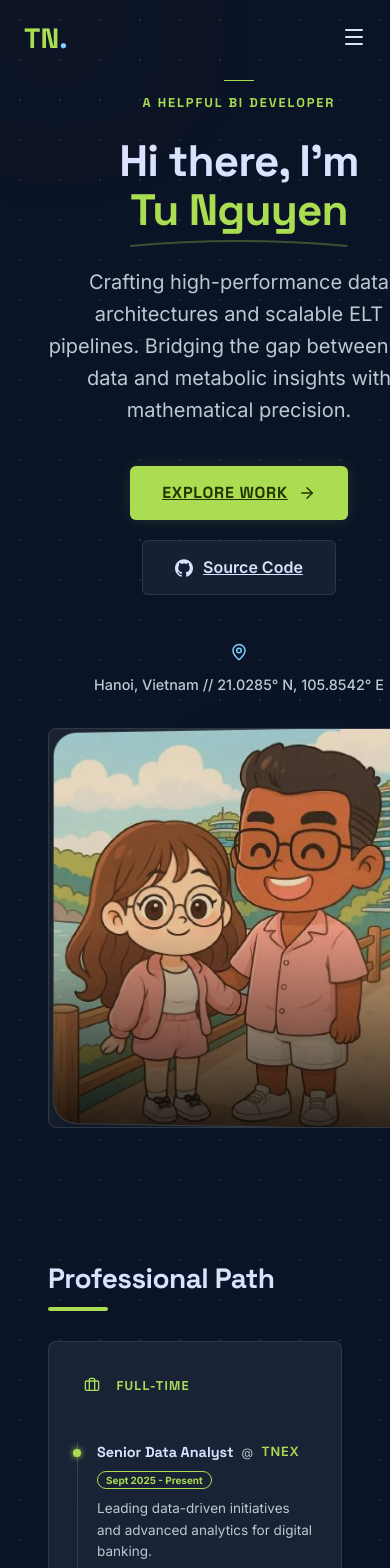
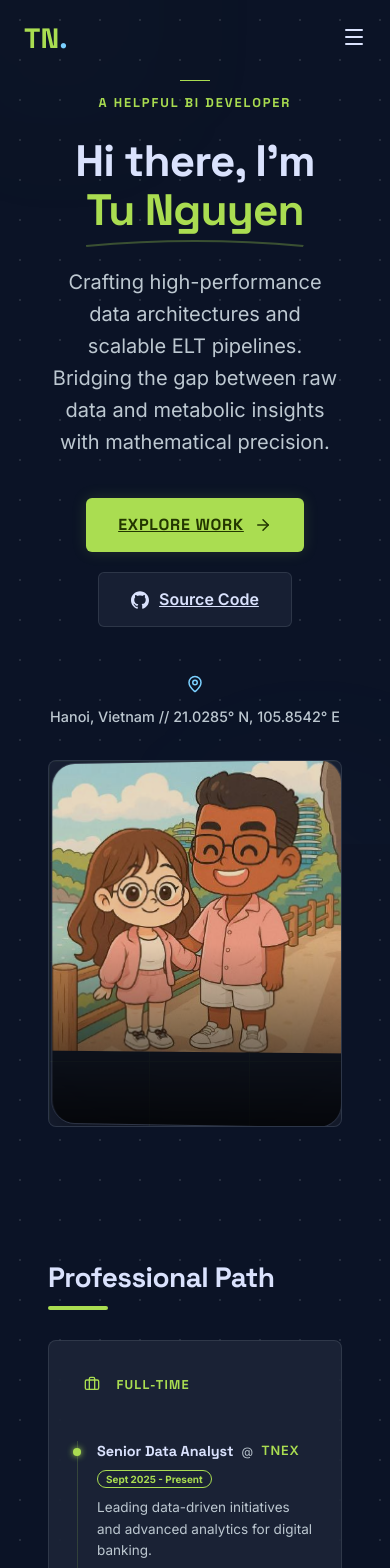
Before and after one commit to tunguyenn99/personal-websites-portfolio, a React (Vite) app: page / in a window 390 px wide. Shown: the top 1568 px of the page. Built offline with nearby package versions, Linux system fonts and the light colour scheme.

Commit message:
update: make websites mobile friendly

```diff
--- a/src/components/AboutMe.jsx
+++ b/src/components/AboutMe.jsx
@@ -83,16 +83,12 @@ export default function AboutMe() {
         </div>
 
         <div className="animate-fade-in" style={{ animationDelay: '0.3s', position: 'relative' }}>
-          <div className="glass-panel" style={{ padding: '0', overflow: 'hidden', height: '550px', display: 'flex', alignItems: 'center', justifyContent: 'center', background: 'var(--surface-container)', border: '1px solid var(--outline-low)', position: 'relative' }}>
+          <div className="glass-panel" style={{ padding: '0', overflow: 'hidden', display: 'flex', alignItems: 'center', justifyContent: 'center', background: 'var(--surface-container)', border: '1px solid var(--outline-low)', position: 'relative' }}>
             <div style={{ position: 'absolute', top: 0, left: 0, width: '100%', height: '100%', opacity: 0.05, backgroundImage: 'linear-gradient(var(--primary) 1px, transparent 1px), linear-gradient(90deg, var(--primary) 1px, transparent 1px)', backgroundSize: '100px 100px', zIndex: 1 }}></div>
 
             <div style={{ position: 'relative', width: '100%', height: '100%', display: 'flex', alignItems: 'center', justifyContent: 'center', zIndex: 2 }}>
-              <div style={{ position: 'absolute', width: '350px', height: '350px', background: 'var(--primary)', borderRadius: '50%', filter: 'blur(100px)', opacity: 0.15 }}></div>
-              <div style={{
-                width: '380px',
-                height: '480px',
-                borderRadius: '24px',
-                overflow: 'hidden',
+              <div style={{ position: 'absolute', width: '38%', maxWidth: '350px', aspectRatio: '1/1', background: 'var(--primary)', borderRadius: '50%', filter: 'blur(100px)', opacity: 0.15 }}></div>
+              <div className="fluid-card" style={{
                 border: '1px solid rgba(255,255,255,0.1)',
                 boxShadow: '0 20px 40px rgba(0,0,0,0.4)',
                 position: 'relative',
@@ -102,13 +98,13 @@ export default function AboutMe() {
                   src={profilePic}
                   alt="Tu Nguyen"
                   style={{
-                    width: '100%',
-                    height: '100%',
                     objectFit: 'cover',
                     filter: 'contrast(1.1) brightness(0.9)',
                     transition: 'transform 0.5s ease',
                   }}
-                  className="profile-img-hover"
+                  className="responsive-img profile-img-hover"
+                  loading="lazy"
+                  decoding="async"
                 />
                 <div style={{ position: 'absolute', inset: 0, background: 'linear-gradient(to top, rgba(0,0,0,0.8), transparent 50%)' }}></div>
               </div>
@@ -117,7 +113,7 @@ export default function AboutMe() {
         </div>
       </div>
 
-      <style>{`
+        <style>{`
         @media (max-width: 1024px) {
           .responsive-grid { gap: 2rem !important; }
           h1 { font-size: 4rem !important; }
@@ -130,7 +126,7 @@ export default function AboutMe() {
         }
         @media (max-width: 480px) {
           h1 { font-size: 2.75rem !important; }
-          .glass-panel { height: 400px !important; }
+          .glass-panel .fluid-card { max-width: 320px !important; aspect-ratio: 4/5 !important; }
         }
       `}</style>
     </section>
--- a/src/components/Certifications.jsx
+++ b/src/components/Certifications.jsx
@@ -121,9 +121,9 @@ export default function Certifications() {
         <div style={{
           display: 'grid',
           gridTemplateColumns: 'repeat(auto-fill, minmax(320px, 1fr))',
-          gridAutoRows: '200px',
+          gridAutoRows: 'minmax(160px, auto)',
           gap: '2rem',
-          minHeight: '600px'
+          minHeight: 'auto'
         }}>
           {paginatedCerts.map((cert, index) => (
             <div
@@ -161,6 +161,9 @@ export default function Certifications() {
                     src={cert.image}
                     alt={cert.title}
                     style={{ width: '100%', height: '100%', objectFit: 'contain' }}
+                    className="responsive-img"
+                    loading="lazy"
+                    decoding="async"
                   />
                 </div>
                 <div style={{ flex: 1 }}>
--- a/src/components/Community.jsx
+++ b/src/components/Community.jsx
@@ -180,6 +180,9 @@ export default function Community() {
                     transform: activeSlide === idx ? 'scale(1)' : 'scale(1.15)',
                     filter: activeSlide === idx ? 'none' : 'blur(4px)'
                   }}
+                  className="responsive-img"
+                  loading="lazy"
+                  decoding="async"
                 />
               ))}
 
--- a/src/components/Navbar.jsx
+++ b/src/components/Navbar.jsx
@@ -62,19 +62,19 @@ export default function Navbar() {
           ))}
         </div>
 
-        {/* Mobile Nav Toggle */}
-        <button className="mobile-toggle" style={{ background: 'none', border: 'none', color: 'var(--text-main)', cursor: 'pointer' }} onClick={() => setIsMenuOpen(!isMenuOpen)}>
-           {isMenuOpen ? <X /> : <Menu />}
-        </button>
+          {/* Mobile Nav Toggle */}
+          <button id="mobile-nav-toggle" aria-controls="mobile-nav-overlay" aria-expanded={isMenuOpen} aria-label="Toggle navigation menu" className="mobile-toggle" style={{ background: 'none', border: 'none', color: 'var(--text-main)', cursor: 'pointer' }} onClick={() => setIsMenuOpen(!isMenuOpen)}>
+            {isMenuOpen ? <X /> : <Menu />}
+          </button>
       </div>
 
       {/* Mobile Nav Overlay */}
-      <div style={{
-        position: 'fixed', top: 0, left: 0, width: '100%', height: '100vh',
+      <div id="mobile-nav-overlay" role="dialog" aria-modal="true" aria-hidden={!isMenuOpen} style={{
+        position: 'fixed', top: 0, left: 0, right: 0, bottom: 0, minHeight: '100dvh',
         background: 'var(--surface)', zIndex: 100,
         display: isMenuOpen ? 'flex' : 'none', flexDirection: 'column',
         alignItems: 'center', justifyContent: 'center', gap: '2rem',
-        padding: '2rem'
+        padding: '2rem', overflowY: 'auto'
       }}>
         <button
           style={{ position: 'absolute', top: '1.5rem', right: '2rem', background: 'none', border: 'none', color: 'var(--text-main)', cursor: 'pointer' }}
--- a/src/index.css
+++ b/src/index.css
@@ -225,6 +225,23 @@ h3,
   filter: contrast(1.2) brightness(1.1) !important;
 }
 
+/* Responsive helpers */
+.responsive-img {
+  width: 100%;
+  height: auto;
+  display: block;
+  max-width: 100%;
+}
+
+.fluid-card {
+  width: 100%;
+  max-width: 420px;
+  aspect-ratio: 4/5;
+  border-radius: 24px;
+  overflow: hidden;
+  margin: 0 auto;
+}
+
 @media (max-width: 1024px) {
   .section-title {
     font-size: 2.5rem;
--- a/vite.config.js
+++ /dev/null
@@ -1,8 +0,0 @@
-import { defineConfig } from 'vite'
-import react from '@vitejs/plugin-react'
-
-// https://vite.dev/config/
-export default defineConfig({
-  base: '/',
-  plugins: [react()],
-})
```
